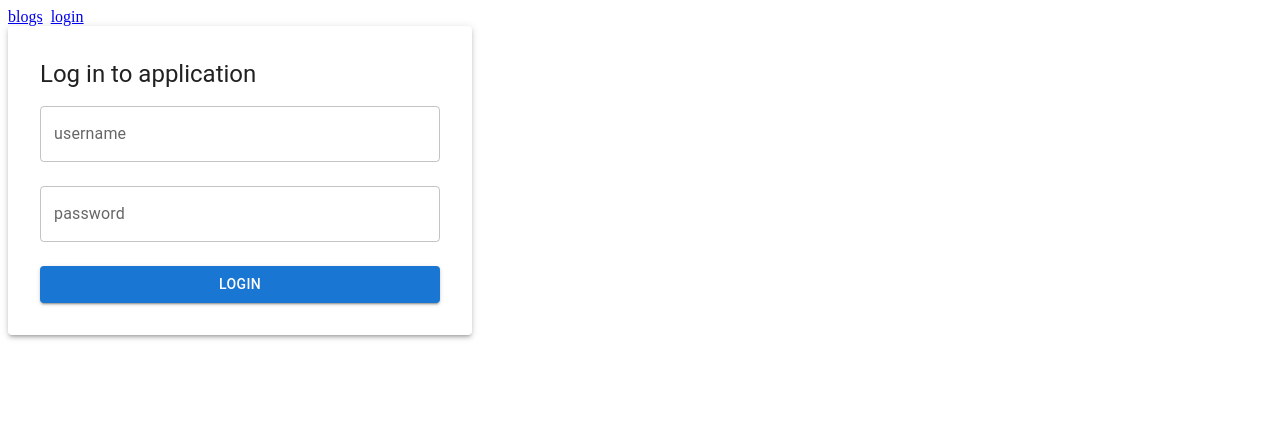
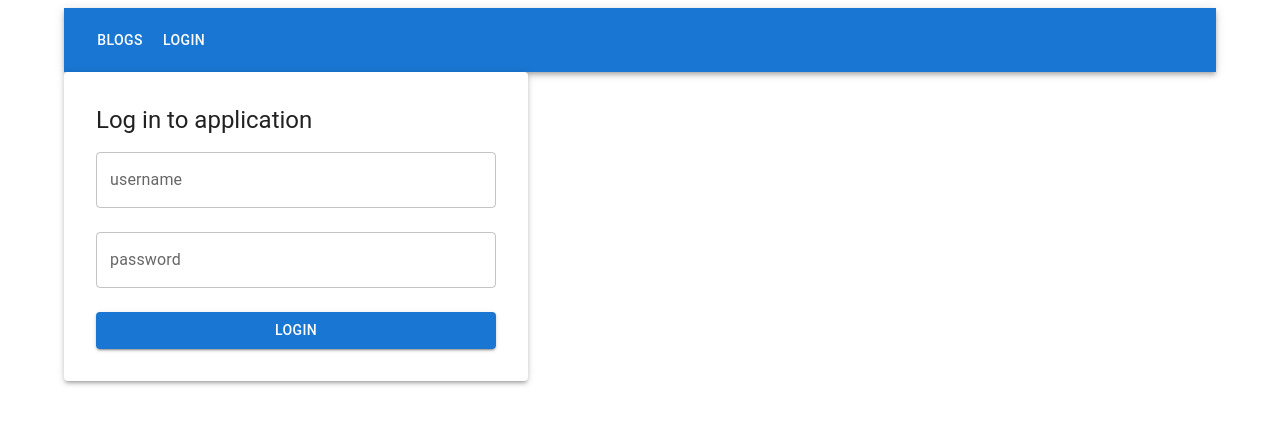
Before and after one commit to Samiira-mohamed/part5, a React (Vite) app: page /login in a window 1280 px wide. Shown: the top 424 px of the page. Built offline with nearby package versions, Linux system fonts and the light colour scheme; no server answers; the HTML template or start-up script is replaced by a standard one.

Commit message:
5.30: add MaterialUI styling to navbar and notifications

```diff
--- a/src/App.jsx
+++ b/src/App.jsx
@@ -1,5 +1,6 @@
 import { useState, useEffect, useRef } from 'react'
 import { Routes, Route, useNavigate } from 'react-router-dom'
+import { Alert, Container } from '@mui/material'
 import blogService from './services/blogs'
 import loginService from './services/login'
 import NavBar from './components/NavBar'
@@ -12,17 +13,9 @@ import Togglable from './components/Togglable'
 const Notification = ({ message, type }) => {
   if (message === null) return null
   return (
-    <div style={{
-      color: type === 'error' ? 'red' : 'green',
-      background: '#eee',
-      fontSize: 16,
-      border: type === 'error' ? '2px solid red' : '2px solid green',
-      borderRadius: 5,
-      padding: 10,
-      marginBottom: 10
-    }}>
+    <Alert severity={type === 'error' ? 'error' : 'success'} sx={{ mb: 2 }}>
       {message}
-    </div>
+    </Alert>
   )
 }
 
@@ -105,7 +98,7 @@ const App = () => {
   }
 
   return (
-    <div>
+    <Container>
       <NavBar user={user} handleLogout={handleLogout} />
       <Notification message={notification} type={notificationType} />
 
@@ -133,7 +126,7 @@ const App = () => {
           user ? <CreateBlog handleCreateBlog={handleCreateBlog} /> : <LoginPage handleLogin={handleLogin} />
         } />
       </Routes>
-    </div>
+    </Container>
   )
 }
 
--- a/src/components/NavBar.jsx
+++ b/src/components/NavBar.jsx
@@ -1,19 +1,33 @@
 import { Link } from 'react-router-dom'
+import { AppBar, Toolbar, Button, Typography } from '@mui/material'
 
 const NavBar = ({ user, handleLogout }) => {
   return (
-    <nav>
-      <Link to="/">blogs</Link> &nbsp;
-      {user ? (
-        <span>
-          <Link to="/create">create</Link> &nbsp;
-          {user.name} logged in
-          <button onClick={handleLogout}>logout</button>
-        </span>
-      ) : (
-        <Link to="/login">login</Link>
-      )}
-    </nav>
+    <AppBar position="static">
+      <Toolbar>
+        <Button color="inherit" component={Link} to="/">
+          blogs
+        </Button>
+        {user ? (
+          <>
+            <Button color="inherit" component={Link} to="/create">
+              create
+            </Button>
+            <Typography sx={{ flexGrow: 1 }} />
+            <Typography color="inherit" sx={{ mr: 2 }}>
+              {user.name} logged in
+            </Typography>
+            <Button color="inherit" onClick={handleLogout}>
+              logout
+            </Button>
+          </>
+        ) : (
+          <Button color="inherit" component={Link} to="/login">
+            login
+          </Button>
+        )}
+      </Toolbar>
+    </AppBar>
   )
 }
 
```
